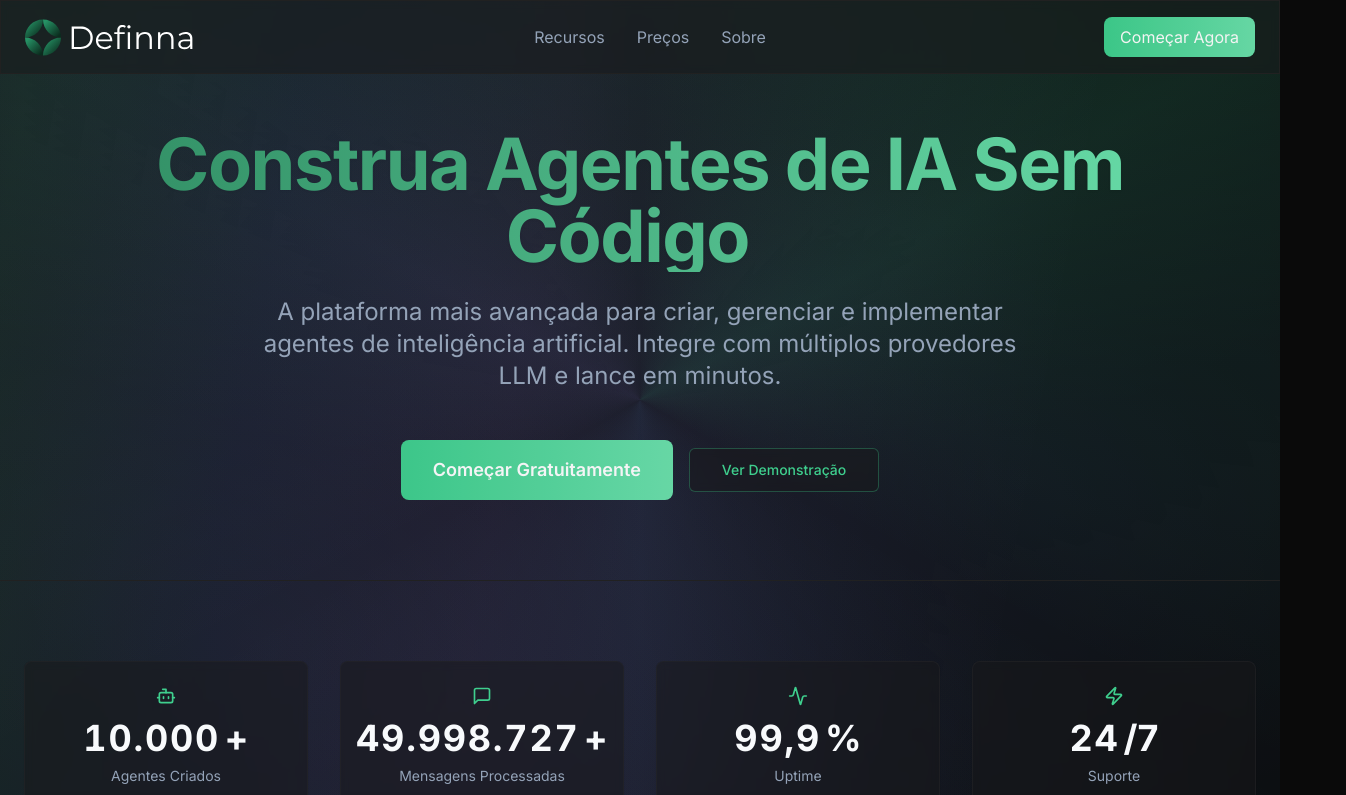
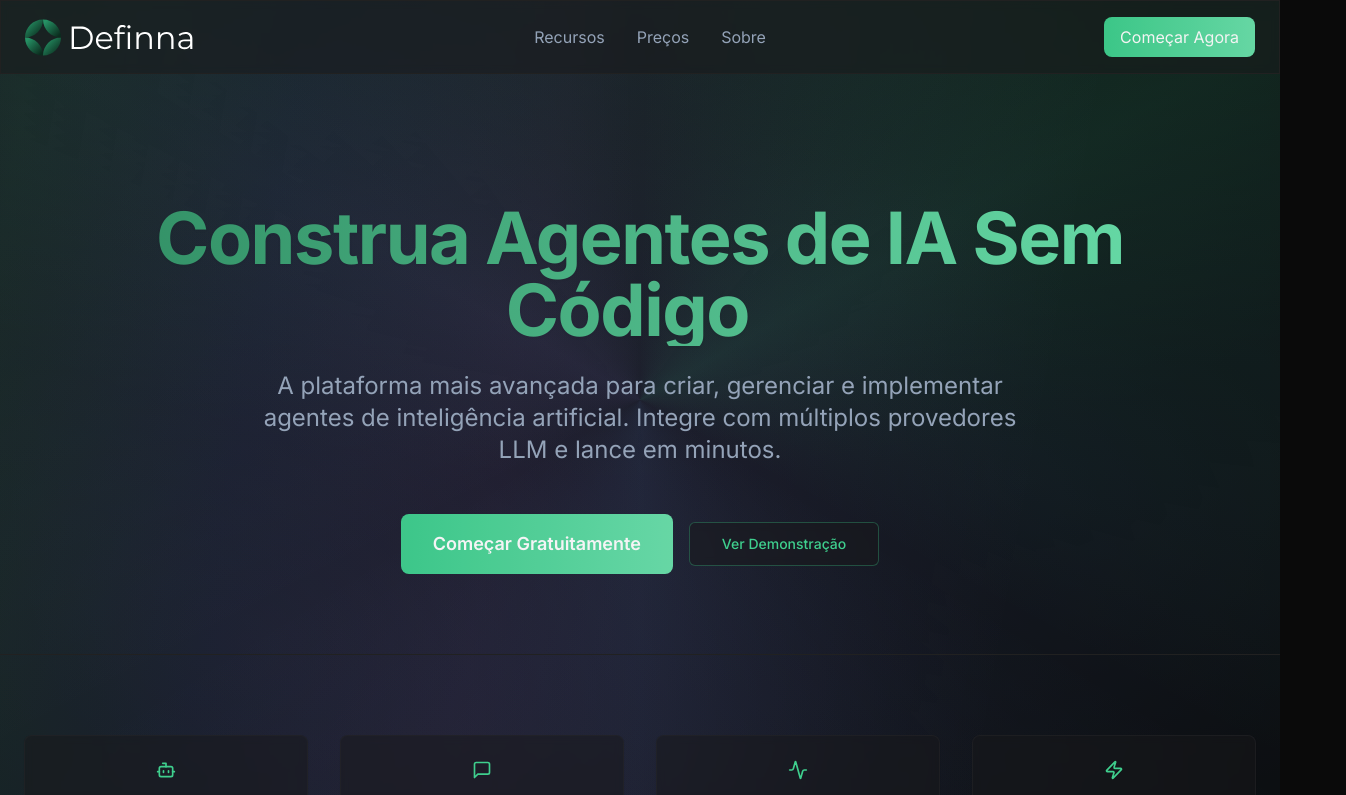
Before and after one commit to fsemanuel/definna-landing-page, a React (Vite) app: page / in a window 1280 px wide. Shown: the top 795 px of the page, 1346 px wide, since content can reach past the window. Built offline with nearby package versions, Linux system fonts and the light colour scheme.

Commit message:
fix: complete App.tsx with simplified aurora background integration

```diff
--- a/src/App.tsx
+++ b/src/App.tsx
@@ -51,12 +51,12 @@ function App() {
   ];
 
   return (
-    <div className="min-h-screen bg-background">
-      {/* Aurora Background - Always visible */}
-      <AuroraBackground showRadialGradient={true} />
+    <div className="min-h-screen bg-background relative">
+      {/* Aurora Background - Always visible and fixed */}
+      <AuroraBackground />
 
       {/* Header */}
-      <header className="fixed top-0 w-full glass border-b border-border z-50">
+      <header className="fixed top-0 w-full glass border-b border-border z-50 relative">
         <nav className="max-w-7xl mx-auto px-6 py-4 flex justify-between items-center">
           <div className="flex items-center space-x-2">
             <Logo />
```
